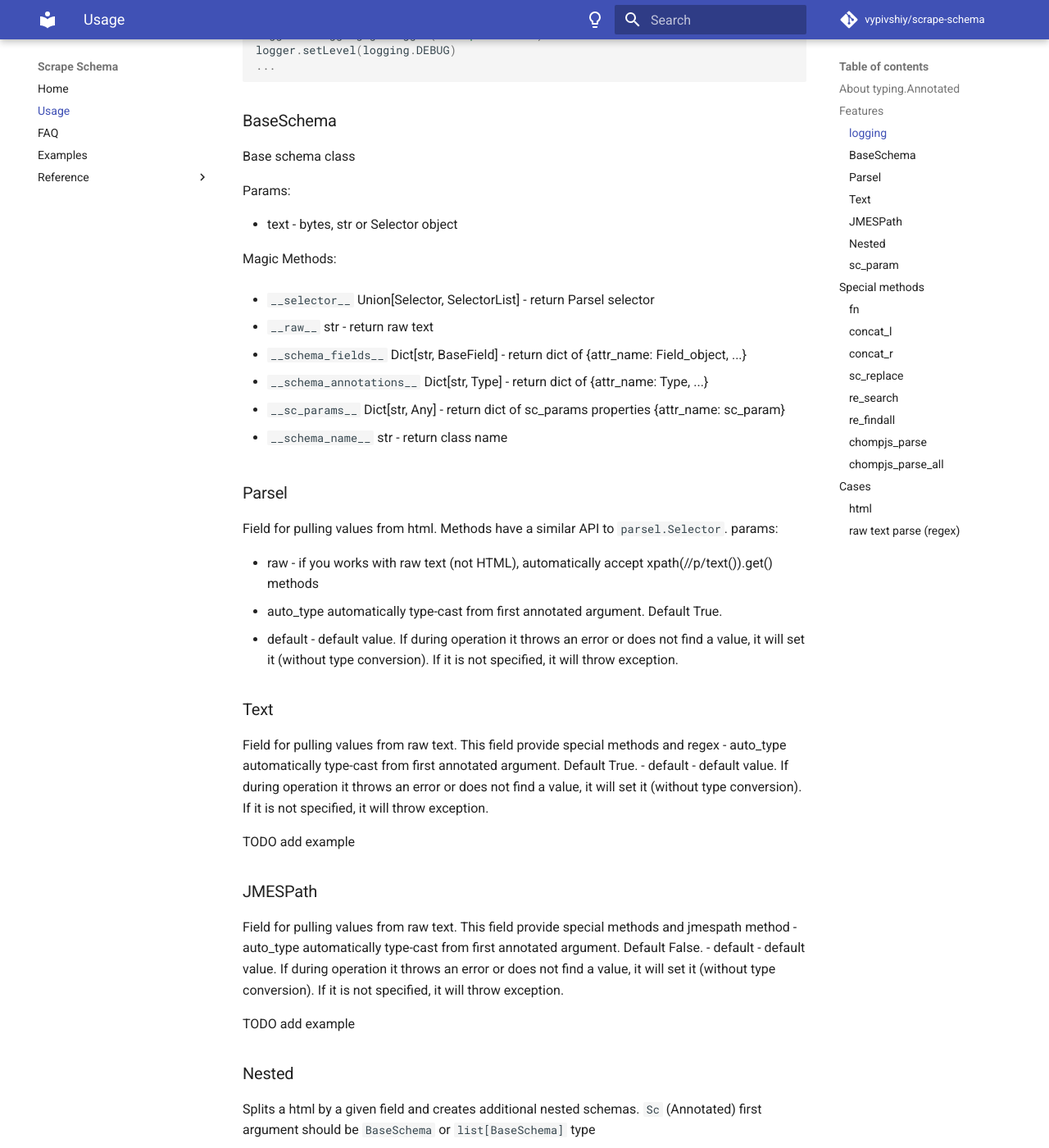
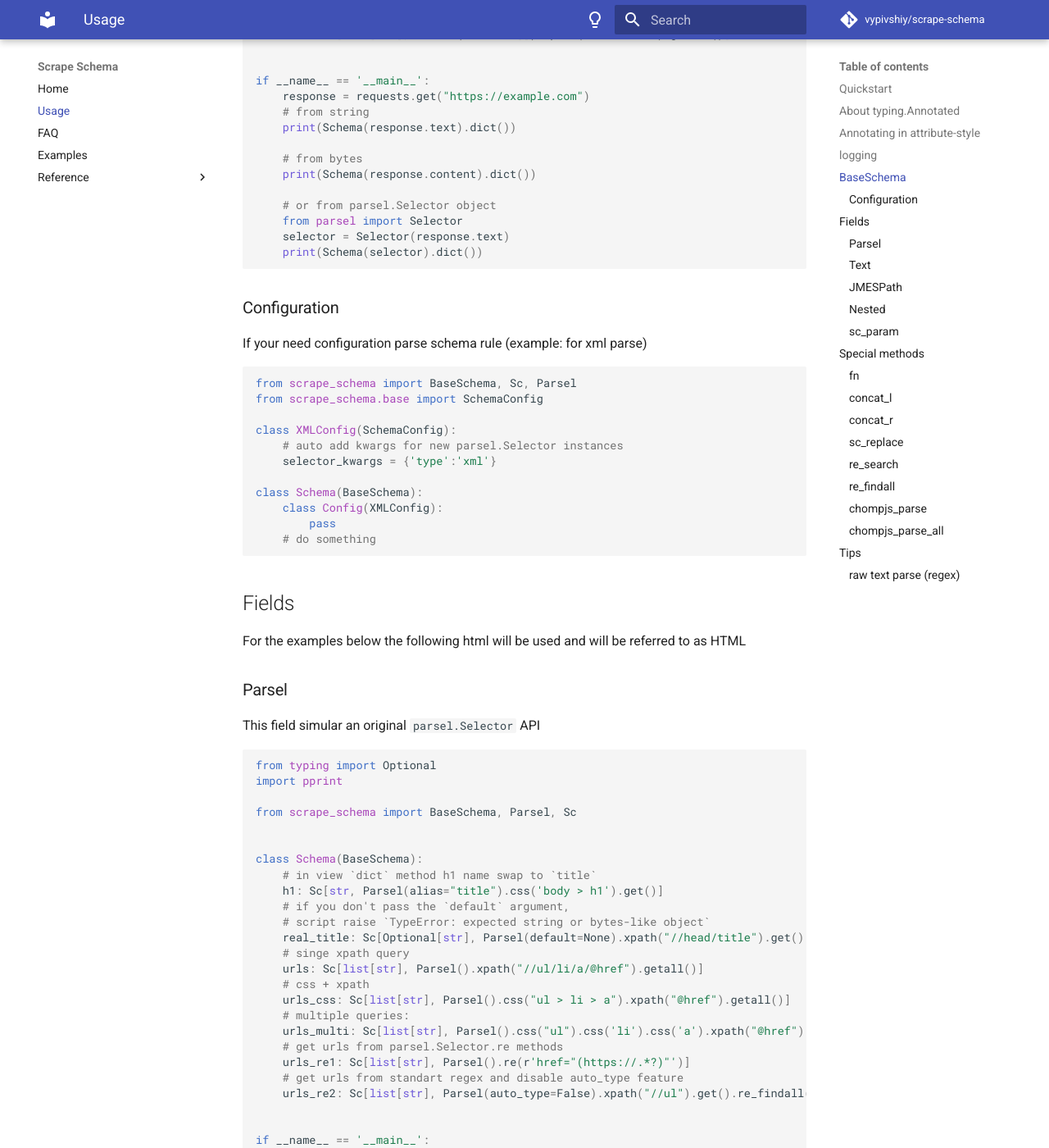
Before and after one commit to vypivshiy/scrape-schema, an MkDocs documentation site: the page built from docs/usage.md, in a window 1280 px wide and 1400 px high, scrolled down 2195 px. Shown: the whole window at 82% size. Built offline with MkDocs 1.6.1 and Material for MkDocs 9.7.7, drawn with Linux system fonts in a browser that asks for light colours; comment, search, counter and statistics services are not loaded; some of the changed text lies outside the part shown.

````diff
--- a/docs/howto.md
+++ b/docs/faq.md
@@ -1,15 +1,34 @@
 # How to, FAQ
 
 ## What you need to know to use this library
-- You know how to use [scrapy/parsel](https://parsel.readthedocs.io/en/latest/)
+- You know how to use [scrapy/parsel](https://parsel.readthedocs.io/en/latest/) library
 - You know [css selectors](https://en.wikipedia.org/wiki/CSS)
 - You know [xpath selectors](https://en.wikipedia.org/wiki/XPath)
-- [Optional] You know [regex](https://docs.python.org/3.11/howto/regex.html#regex-howto)
+- **Optional** You know [regex](https://docs.python.org/3.11/howto/regex.html#regex-howto)
+
+## How this library works?
+At a high level performs the following steps:
+
+### Prepare class steps
+
+1. collect all types for Fields objects
+2. collect all attributes names for Fields objects
+3. collect all Fields objects
+
+### parse steps
+
+1. accept markup argument, convert to `parsel.Selector` object if markup is _str_ or _bytes_
+2. passes the markup to the `Field object`
+3. all methods are executed from **left to right**
+4. If there are no errors and **auto_type** is enabled, it converts the received value based on the annotation
+
+![](schema_works.png)
+Sequence diagram
 
 ## bs4 allowed?
-Yes you can! **But you will lose all the features and benefits of this library!**
+Yes you can! **But you will lose all the features and profits of this library!**
 
-Also, you will complicate your code and debugging if you don't use selectors.
+Also, you will complicate your code and debugging if you don't use fields objects.
 
 ```python
 # Note: bs4 is not recommended: you will lose performance and core library functions!
--- a/docs/usage.md
+++ b/docs/usage.md
@@ -1,69 +1,5 @@
-# Quickstart
-The fields interface is similar to the [original parsel](https://parsel.readthedocs.io/en/latest/)
-
-> Example from parsel documentation
-```
->>> from parsel import Selector
->>> text = """
-        <html>
-            <body>
-                <h1>Hello, Parsel!</h1>
-                <ul>
-                    <li><a href="http://example.com">Link 1</a></li>
-                    <li><a href="http://scrapy.org">Link 2</a></li>
-                </ul>
-                <script type="application/json">{"a": ["b", "c"]}</script>
-            </body>
-        </html>"""
->>> selector = Selector(text=text)
->>> selector.css('h1::text').get()
-'Hello, Parsel!'
->>> selector.xpath('//h1/text()').re(r'\w+')
-['Hello', 'Parsel']
->>> for li in selector.css('ul > li'):
-...     print(li.xpath('.//@href').get())
-http://example.com
-http://scrapy.org
->>> selector.css('script::text').jmespath("a").get()
-'b'
->>> selector.css('script::text').jmespath("a").getall()
-['b', 'c']
-```
-
-
-> Same solution, but in scrape-schema
-```python
-from scrape_schema import BaseSchema, Parsel, Sc
-
-
-class Schema(BaseSchema):
-    h1: Sc[str, Parsel().css('h1::text').get()]
-    words: Sc[list[str], Parsel().xpath('//h1/text()').re(r'\w+')]
-    urls: Sc[list[str], Parsel().css('ul > li').xpath('.//@href').getall()]
-    sample_jmespath_1: Sc[str, Parsel().css('script::text').jmespath("a").get()]
-    sample_jmespath_2: Sc[list[str], Parsel().css('script::text').jmespath("a").getall()]
-
-
-text = """
-        <html>
-            <body>
-                <h1>Hello, Parsel!</h1>
-                <ul>
-                    <li><a href="http://example.com">Link 1</a></li>
-                    <li><a href="http://scrapy.org">Link 2</a></li>
-                </ul>
-                <script type="application/json">{"a": ["b", "c"]}</script>
-            </body>
-        </html>"""
-
-print(Schema(text).dict())
-# {'h1': 'Hello, Parsel!',
-# 'words': ['Hello', 'Parsel'],
-# 'urls': ['http://example.com', 'http://scrapy.org'],
-# 'sample_jmespath_1': 'b',
-# 'sample_jmespath_2': ['b', 'c']}
-```
-
+# Usage
+## Quickstart
 
 ## About typing.Annotated
 This project usage Annotated [(PEP 593)](https://docs.python.org/3/library/typing.html#typing.Annotated)
@@ -94,67 +30,240 @@ class A:
     a: Annotated[str, spam(-1000)]
     b: Annotated[int, spam(1000)]
     c: Annotated[dict, spam(-1000)]  # mypy OK
-    d: Annotated[list[dict[str, int]], spam(float("inf"))]  # mypy OK
+    d: Annotated[list[dict[str, int]], spam(float("inf"))]  # also OK
 ```
 
-## Features
+## Annotating in attribute-style
 
-### logging
-for config or disable logging get logger by `scrape_schema` name
+There is a way to create a schema using normal field assignment.
+But for now there is no mypy plugin to throw an exception and mypy will throw
+error with code `assigment`.
+!!! warning
+    There is currently no plugin for mypy and this method
+    will give an `assignment` error.
+
+    to pass mypy check, turn off checking for this type of error by
+    `# mypy: disable-error-code="assignment"`
+
+```python
+# mypy: disable-error-code="assignment"
+from scrape_schema import BaseSchema, Text
+
+
+class Schema(BaseSchema):
+    digit: int = Text().re_search(r"\d+")[0]
+    word: str = Text().re_search(r"[a-zA-Z]+")[0]
+
+
+Schema("test 100").dict()
+# {"digit": 100, "word": "test"}
+
+```
+
+- _new 0.5.0_
+
+## logging
+For config or disable logging get logger by `scrape_schema` name
+
 ```python
 import logging
 logger = logging.getLogger("scrape_schema")
 logger.setLevel(logging.DEBUG)
 ...
 ```
-### BaseSchema
-Base schema class
 
-Params:
+For type_caster feature:
 
-- text - bytes, str or Selector object
+```python
+import logging
+logger = logging.getLogger("type_caster")
+logger.setLevel(logging.ERROR)
+...
+```
+- _new 0.5.0_
 
-Magic Methods:
+## BaseSchema
 
-- `__selector__` Union[Selector, SelectorList] - return Parsel selector
+Base schema class provide this parsing magic. Accept str, bytes, Selector and SelectorList objects
 
-- `__raw__` str - return raw text
+for various types like Response object (requests, httpx) - prepare value
+```python
+from scrape_schema import BaseSchema, Sc, Parsel
+import requests
 
-- `__schema_fields__` Dict[str, BaseField] - return dict of {attr_name: Field_object, ...}
+class Schema(BaseSchema):
+    title: Sc[str, Parsel().xpath("//title/text()").get()]
+    body: Sc[str, Parsel().xpath("//body/text()").get()]
+    urls: Sc[list[str], Parsel(default=[]).xpath("//a/@href").getall()]
 
-- `__schema_annotations__` Dict[str, Type] - return dict of {attr_name: Type, ...}
 
-- `__sc_params__` Dict[str, Any] - return dict of sc_params properties {attr_name: sc_param}
+if __name__ == '__main__':
+    response = requests.get("https://example.com")
+    # from string
+    print(Schema(response.text).dict())
 
-- `__schema_name__` str - return class name
+    # from bytes
+    print(Schema(response.content).dict())
+
+    # or from parsel.Selector object
+    from parsel import Selector
+    selector = Selector(response.text)
+    print(Schema(selector).dict())
+```
+### Configuration
+
+If your need configuration parse schema rule (example: for xml parse)
+
+```python
+from scrape_schema import BaseSchema, Sc, Parsel
+from scrape_schema.base import SchemaConfig
+
+class XMLConfig(SchemaConfig):
+    # auto add kwargs for new parsel.Selector instances
+    selector_kwargs = {'type':'xml'}
+
+class Schema(BaseSchema):
+    class Config(XMLConfig):
+        pass
+    # do something
+```
+
+## Fields
+For the examples below the following html will be used and will be referred to as HTML
 
 ### Parsel
-Field for pulling values from html. Methods have a similar API to `parsel.Selector`.
-params:
+This field simular an original `parsel.Selector` API
 
-- raw - if you works with raw text (not HTML), automatically accept xpath(//p/text()).get() methods
-- auto_type automatically type-cast from first annotated argument. Default True.
-- default - default value. If during operation it throws an error or does not find a value,
-it will set it (without type conversion). If it is not specified, it will throw exception.
+```python
+from typing import Optional
+import pprint
+
+from scrape_schema import BaseSchema, Parsel, Sc
+
+
+class Schema(BaseSchema):
+    # in view `dict` method h1 name swap to `title`
+    h1: Sc[str, Parsel(alias="title").css('body > h1').get()]
+    # if you don't pass the `default` argument,
+    # script raise `TypeError: expected string or bytes-like object`
+    real_title: Sc[Optional[str], Parsel(default=None).xpath("//head/title").get().re_search("\w+")[0]]
+    # singe xpath query
+    urls: Sc[list[str], Parsel().xpath("//ul/li/a/@href").getall()]
+    # css + xpath
+    urls_css: Sc[list[str], Parsel().css("ul > li > a").xpath("@href").getall()]
+    # multiple queries:
+    urls_multi: Sc[list[str], Parsel().css("ul").css('li').css('a').xpath("@href").getall()]
+    # get urls from parsel.Selector.re methods
+    urls_re1: Sc[list[str], Parsel().re(r'href="(https://.*?)"')]
+    # get urls from standart regex and disable auto_type feature
+    urls_re2: Sc[list[str], Parsel(auto_type=False).xpath("//ul").get().re_findall(r'href="(https://.*?)"')]
+
+
+if __name__ == '__main__':
+    text = """
+        <html>
+            <body>
+                <h1>Hello, Parsel!</h1>
+                <ul>
+                    <li><a href="https://example.com">Link 1</a></li>
+                    <li><a href="https://scrapy.org">Link 2</a></li>
+                    <li><a href="https://github.com/vypivshiy/scrape-schema">Link 3</a></li>
+                </ul>
+                <script type="application/json">{"a": ["b", "c"]}</script>
+            </body>
+        </html>"""
+    pprint.pprint(Schema(text).dict(), compact=True)
+# {'real_title': None,
+#  'title': '<h1>Hello, Parsel!</h1>',
+#  'urls': ['https://example.com', 'https://scrapy.org',
+#           'https://github.com/vypivshiy/scrape-schema'],
+#  'urls_css': ['https://example.com', 'https://scrapy.org',
+#               'https://github.com/vypivshiy/scrape-schema'],
+#  'urls_multi': ['https://example.com', 'https://scrapy.org',
+#                 'https://github.com/vypivshiy/scrape-schema'],
+#  'urls_re1': ['https://example.com', 'https://scrapy.org',
+#               'https://github.com/vypivshiy/scrape-schema'],
+#  'urls_re2': ['https://example.com', 'https://scrapy.org',
+#               'https://github.com/vypivshiy/scrape-schema']}
+
+```
 
 ### Text
-Field for pulling values from raw text. This field provide special methods and regex
-- auto_type automatically type-cast from first annotated argument. Default True.
-- default - default value. If during operation it throws an error or does not find a value,
-it will set it (without type conversion). If it is not specified, it will throw exception.
+This field provide raw text parse mode and provide special methods
 
-TODO add example
+Have alias `Parsel(raw=True)` and `Parsel().raw_text` and
+IDE doesn't show `parsel.Selector` method hints
+
+!!! tip
+    This field useful for parse plain text, not json, html, css
+
+```python
+import pprint
+from typing import List  # if you usage python 3.8. If python 3.9+ - use build-in list
+
+from scrape_schema import BaseSchema, Text, Sc, sc_param
+
+
+TEXT = """
+banana potato BANANA POTATO
+-foo:10
+-bar:20
+lorem upsum dolor
+192.168.0.1
+"""
+
+
+class MySchema(BaseSchema):
+    ipv4: Sc[
+        str, Text().re_search(r"(\d{1,3}\.\d{1,3}\.\d{1,3}\.\d{1,3})")[1]
+    ]
+    failed_value: Sc[bool, Text(default=False).re_search(r"(ora)")[1]]
+    digits: Sc[List[int], Text().re_findall(r"(\d+)")]
+    digits_float: Sc[
+        List[float],
+        Text().re_findall(r"(\d+)").fn(lambda lst: [f"{s}.5" for s in lst])
+    ]
+    words_lower: Sc[List[str], Text().re_findall("([a-z]+)")]
+    words_upper: Sc[List[str], Text().re_findall(r"([A-Z]+)")]
+
+
+
+pprint.pprint(MySchema(TEXT).dict(), compact=True)
+# {'digits': [10, 20, 192, 168, 0, 1],
+#  'digits_float': [10.5, 20.5, 192.5, 168.5, 0.5, 1.5],
+#  'failed_value': False,
+#  'ipv4': '192.168.0.1',
+#  'words_lower': ['banana', 'potato', 'foo', 'bar', 'lorem', 'upsum', 'dolor'],
+#  'words_upper': ['BANANA', 'POTATO']}
+```
 
 ### JMESPath
-Field for pulling values from raw text. This field provide special methods and jmespath method
-- auto_type automatically type-cast from first annotated argument. Default False.
-- default - default value. If during operation it throws an error or does not find a value,
-it will set it (without type conversion). If it is not specified, it will throw exception.
+This field provide `parsel.Selector().JMESPath` and special methods and auto_type feature is disabled
 
-TODO add example
+!!! tip
+    This field useful for parse json
+
+```python
+from typing import List, Optional
+import pprint
+
+from scrape_schema import BaseSchema, Sc, JMESPath
+
+class JsonSchema(BaseSchema):
+    args: Sc[List[str], JMESPath().jmespath("args").getall()]
+    headers: Sc[dict, JMESPath().jmespath("headers").get()]
+    url: Sc[Optional[str], JMESPath(default=None).jmespath("url").get()]
+
+if __name__ == '__main__':
+    text = '{"args": ["spam", "egg"], "headers": {"user-agent": "Mozilla 5.0", "lang": "en-US"}}'
+    pprint.pprint(JsonSchema(text).dict(), compact=True)
+    # {'args': ['spam', 'egg'],
+    #  'headers': {'lang': 'en-US', 'user-agent': 'Mozilla 5.0'},
+    #  'url': None}
+```
 
 ### Nested
-Splits a html by a given field and creates additional nested schemas. `Sc` (Annotated) first argument should be
+Splits a html to parts by a given field and creates additional nested schemas. `Sc` (Annotated) first argument should be
 `BaseSchema` or `list[BaseSchema]` type
 
 ```python
@@ -230,6 +339,7 @@ pprint.pprint(Schema(text).dict(), compact=True)
 #  'last_item': {'available': True, 'item': 'suzuki', 'price': 25000},
 #  'max_price_item': {'available': False, 'item': 'ferrari', 'price': 99999999}}
 ```
+
 ### sc_param
 property descriptor for dict() view. Useful for additional conversion or reuse of a value from a field
 
@@ -272,9 +382,11 @@ pprint.pprint(Schema(text).dict(), compact=True)
 
 ```
 ## Special methods
+All fields contain special methods -> shortcut functions to convert values
+
 ### fn
 - function: Callable[..., Any]
-execute function for prev method chain and return result
+Execute function for prev method chain and return result
 
 ```python
 from scrape_schema import BaseSchema, Sc, Parsel
@@ -378,28 +490,23 @@ print(Schema(text).dict())
 ### re_search
 simular `re.search` function. Last chain method result should be return string.
 
-> Recommended usage this method with string values. if you works with Selector type, usage `re` method
-
-- pattern: Union[str, Pattern[str]]
-- flags: Union[int, RegexFlag] = 0,
-- groupdict: bool = False - accept groupdict method. if pattern not contain `named groups` - raise TypeError
-    ) -> Self:
-re.search method for text result.
+!!! note
+    Recommended usage this method with string values. if you works with Selector type, usage `re` method
 
 ### re_findall
 Simular `[match for match in re.finditer()]` method. Last chain method result should be return string.
-- pattern: Union[str, Pattern[str]],
-- flags: Union[int, RegexFlag] = 0,
-- groupdict: bool = False - accept `groupdict` method. pattern required named groups. default False
--
-> Recommended usage this method with string values. if you works with Selector type, usage `re` method
+
+!!! note
+    Recommended usage this method with string values. if you works with Selector type, usage `re` method
 
 ### chompjs_parse
 Simular [chompjs.parse_js_object()](https://github.com/Nykakin/chompjs) method.
 Last chain method result should be return string
 
-> **Cast typing feature will work unpredictably with chompjs output, disable is recommended
-> set `Parsel(auto_type=False)`**
+!!! note
+    **Cast typing feature will work unpredictably with chompjs output, disable is recommended
+    set `Parsel(auto_type=False)`**
+
 ```python
 from typing import Any, TypedDict
 import pprint
@@ -456,12 +563,7 @@ if __name__ == '__main__':
 Simular [chompjs.parse_js_objects()](https://github.com/Nykakin/chompjs) method.
 Last chain method result should be return string
 
-## Cases
-### html
-
-```python
-from scrape_schema import BaseSchema, Parsel, Sc
-```
+## Tips
 
 ### raw text parse (regex)
 parsel.Selector is designed to work with xml/html documents and wraps it in a tag when passing raw text:
@@ -470,59 +572,9 @@ parsel.Selector is designed to work with xml/html documents and wraps it in a ta
 
 There are several ways to get text:
 - `Parsel().css("body > p::text")`
-- `Parsel().xpath("//p/text()")`
+- `Parsel().xpath("//body/p/text()")`
 - shortcut `Parsel(raw=True)`
 - shortcut `Parsel().raw_text`
+- `Text()` field
 
 > `re` method belongs to the Selector object, use **re_search** or **re_findall**
-
-```python
-from typing import List
-import pprint
-
-from scrape_schema import BaseSchema, Parsel, Sc, sc_param
-
-
-class MySchema(BaseSchema):
-    ipv4: Sc[str, (Parsel(raw=True)
-                    .re_search(r"(\d{1,3}\.\d{1,3}\.\d{1,3}\.\d{1,3})")[1])]
-    failed_value: Sc[bool, (Parsel(default=False, raw=True)
-                            .re_search(r"(ora)")[1])]
-    # digits: Sc[List[int], Parsel(raw=True).re(r"(\d+)")  # throw error
-    digits: Sc[List[int], Parsel(raw=True).re_findall(r"(\d+)")]
-    digits_float: Sc[List[float], (Parsel(raw=True)
-                                   .re_findall(r"(\d+)")
-                                   .fn(lambda lst: [f"{s}.5" for s in lst]))]
-    words_lower: Sc[List[str], (Parsel(raw=True)
-                                .re_findall("([a-z]+)"))]
-    words_upper: Sc[List[str], (Parsel(raw=True)
-                                .re_findall(r"([A-Z]+)"))]
-
-    @sc_param
-    def sum(self):
-        return sum(self.digits)
-
-    @sc_param
-    def all_words(self):
-        return self.words_lower + self.words_upper
-
-
-TEXT = """
-banana potato BANANA POTATO
--foo:10
--bar:20
-lorem upsum dolor
-192.168.0.1
-"""
-
-pprint.pprint(MySchema(TEXT).dict(), compact=True)
-# {'all_words': ['banana', 'potato', 'foo', 'bar', 'lorem', 'upsum', 'dolor',
-#                'BANANA', 'POTATO'],
-#  'digits': [10, 20, 192, 168, 0, 1],
-#  'digits_float': [10.5, 20.5, 192.5, 168.5, 0.5, 1.5],
-#  'failed_value': False,
-#  'ipv4': '192.168.0.1',
-#  'sum': 391,
-#  'words_lower': ['banana', 'potato', 'foo', 'bar', 'lorem', 'upsum', 'dolor'],
-#  'words_upper': ['BANANA', 'POTATO']}
-```
--- a/mkdocs.yml
+++ b/mkdocs.yml
@@ -8,7 +8,7 @@ repo_url: https://github.com/vypivshiy/scrape-schema
 nav:
   - Home: index.md
   - Usage: usage.md
-  - FAQ: howto.md
+  - FAQ: faq.md
   - Examples: examples.md
   - Reference:
       - Schema: reference/schema.md
````
Also changed, not shown: other parts of docs/usage.md (+3 -3 lines), README.md (+10 -8 lines), docs/index.md (+20 -8 lines).
